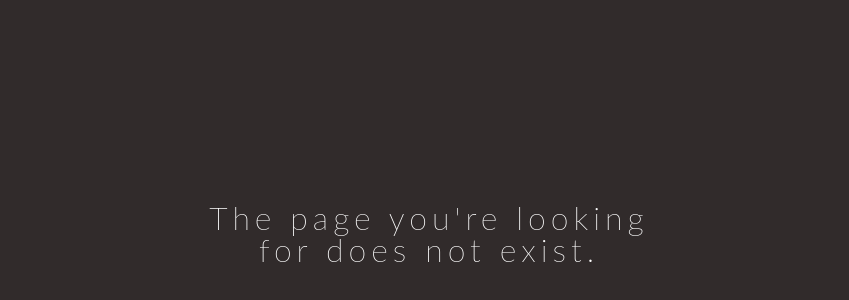
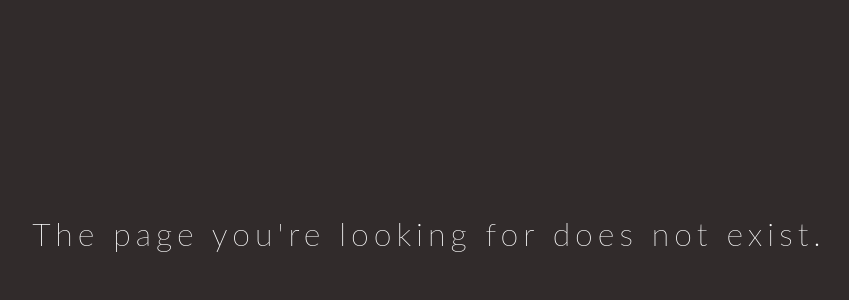
Before and after one commit to EximiaStudios/eximiastudios, a Vue app: page /404 in a window 1280 px wide. Shown: the part 166-466 px from the top of the page, without its empty margins (211-1060 px from the left). Built offline with nearby package versions, Linux system fonts and the light colour scheme.

Commit message:
Removed horitonzal margins

```diff
--- a/src/components/Center.vue
+++ b/src/components/Center.vue
@@ -38,8 +38,6 @@ export default {
 .inner {
   margin-left: auto;
   margin-right: auto;
-  width: 500px;
-  max-width: 500px;
 }
 
 @media only screen and (max-width: 600px) {
```
